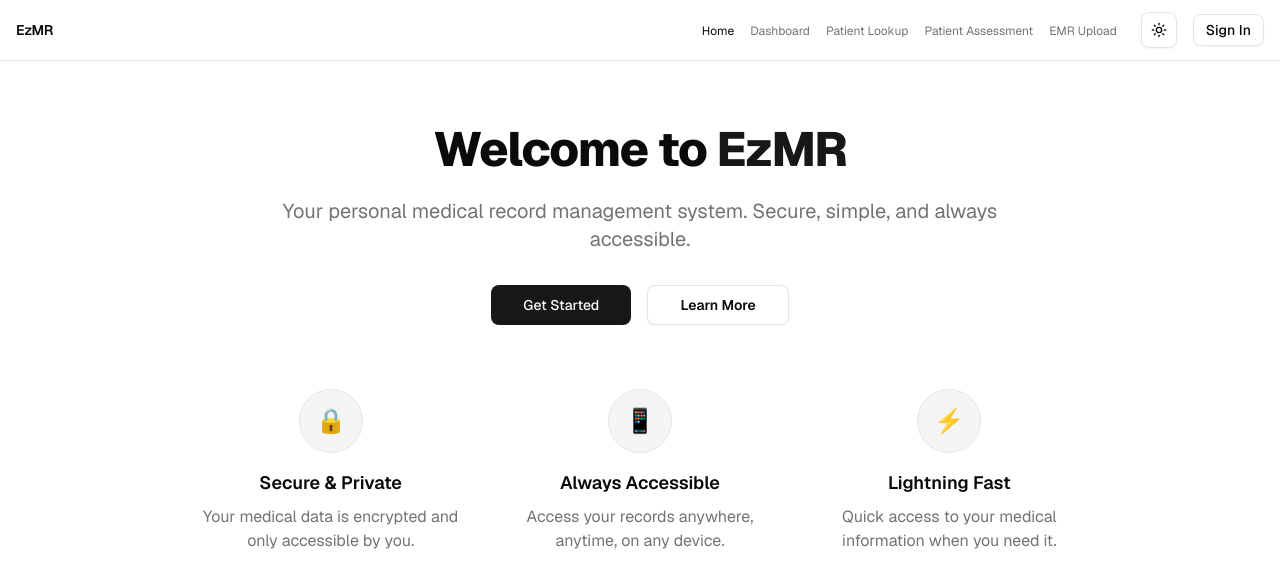
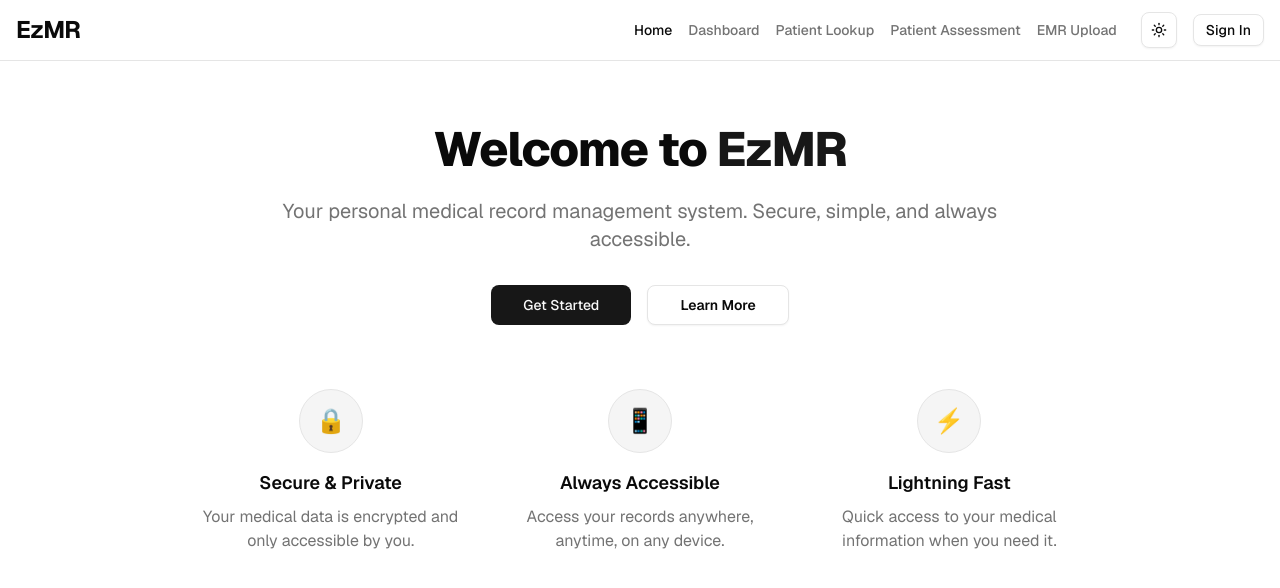
Before and after one commit to Pudging/EzMR_HackGT, a Next.js app: page / in a window 1280 px wide. Shown: the top 588 px of the page. Built offline with nearby package versions, Linux system fonts and the light colour scheme; no server answers.

Commit message:
NavBar changes

```diff
--- a/src/components/ui/navbar.tsx
+++ b/src/components/ui/navbar.tsx
@@ -23,7 +23,7 @@ export function Navbar() {
       <nav className="mx-auto flex max-w-7xl items-center justify-between px-4 py-3">
         <Link
           href="/"
-          className="text-sm font-semibold tracking-tight text-foreground"
+          className="text-2xl font-bold tracking-tight text-foreground"
         >
           EzMR
         </Link>
@@ -34,7 +34,7 @@ export function Navbar() {
               <li key={link.href}>
                 <Link
                   href={link.href}
-                  className={`text-xs transition-colors ${
+                  className={`text-sm font-medium transition-colors ${
                     isActive
                       ? "text-foreground"
                       : "text-muted-foreground hover:text-foreground"
```
